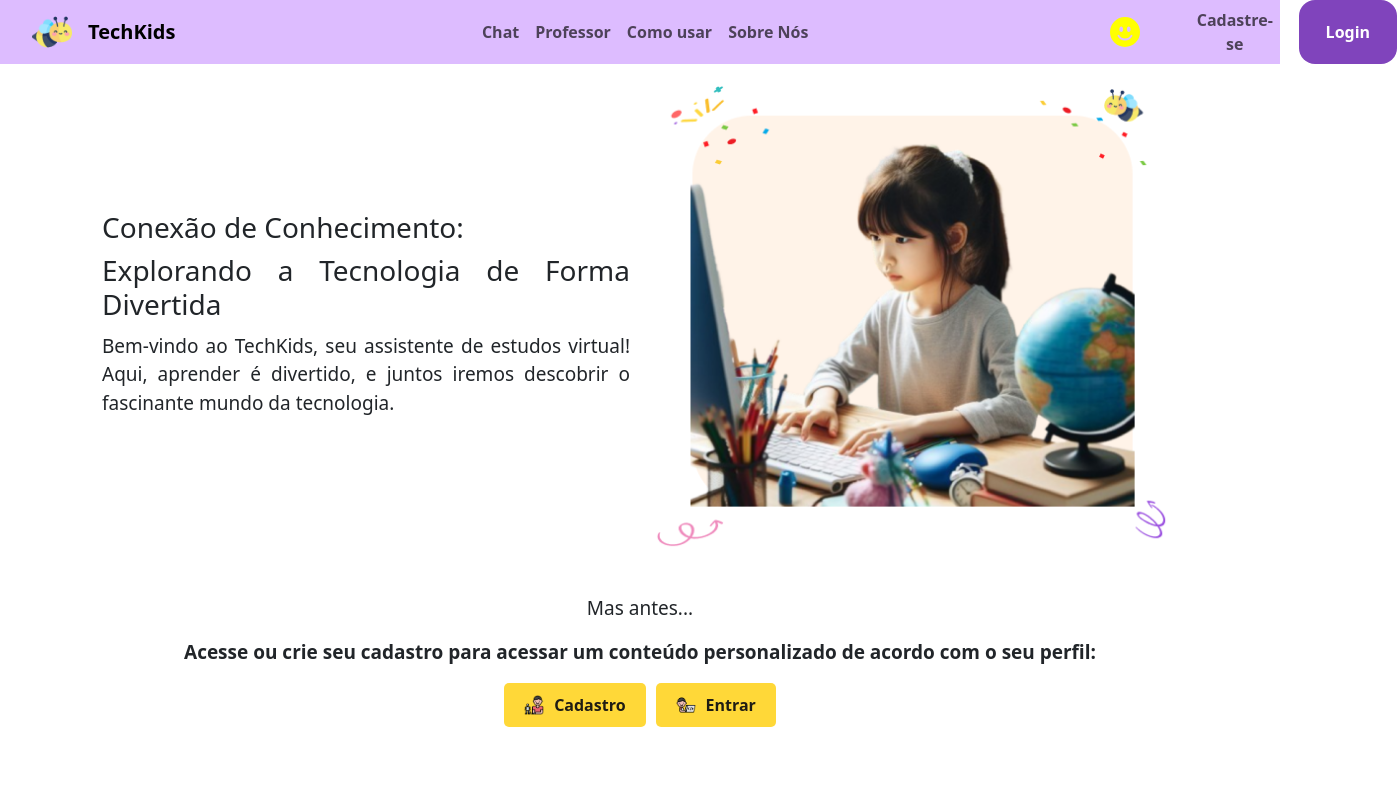
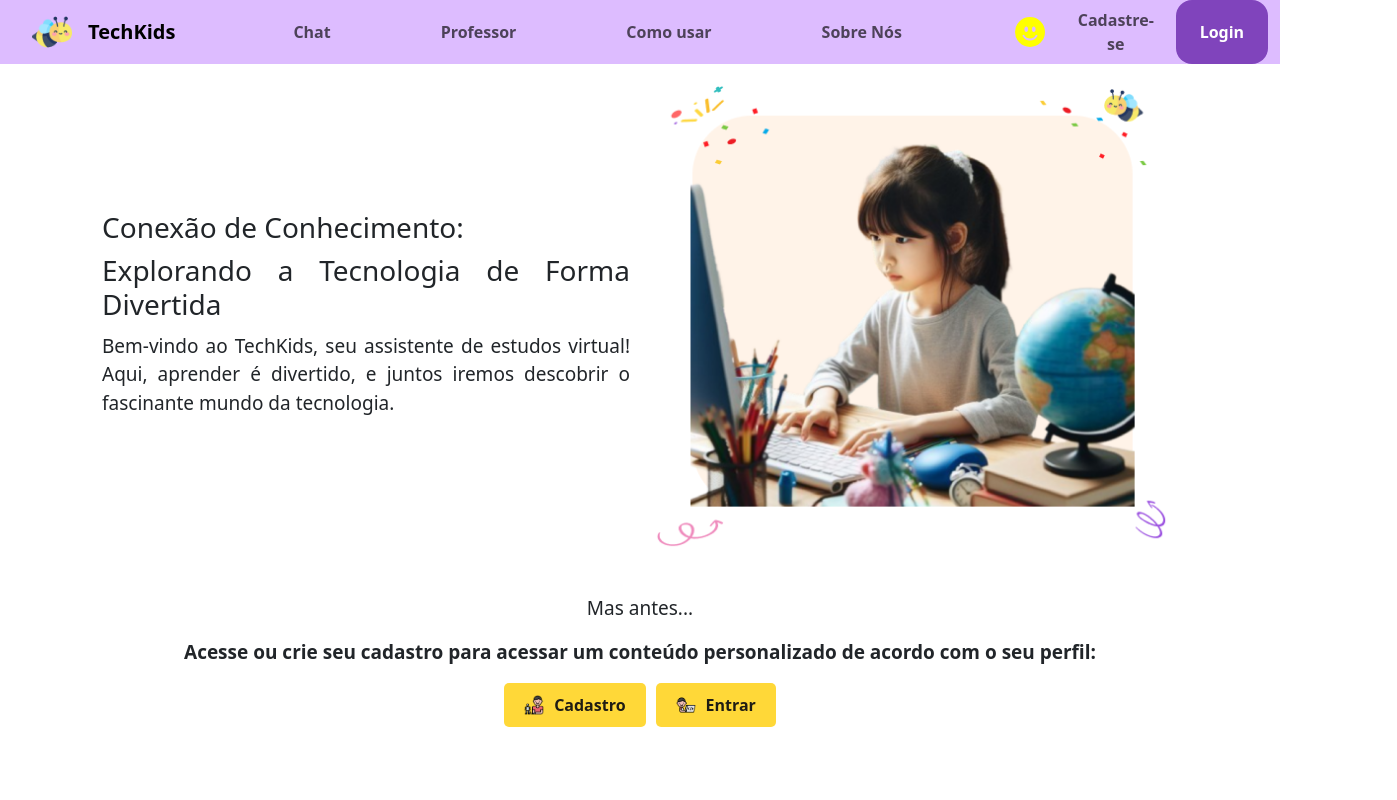
Before and after one commit to guxtavow/TCC, a React (Create React App) app in the folder TCC/: page / in a window 1280 px wide. Shown: the top 800 px of the page, 1397 px wide, since content can reach past the window. Built offline with nearby package versions, Linux system fonts and the light colour scheme.

Commit message:
Home - Update - 04.10.24 - 10:13h

```diff
--- a/TCC/src/componentes/Home/Home.js
+++ b/TCC/src/componentes/Home/Home.js
@@ -56,7 +56,7 @@
                   Conheça o TechBot, nosso amigo virtual que responde suas dúvidas e
                   te guia no mundo digital. Além disso, temos jogos incríveis para tornar o
                   aprendizado ainda mais divertido!
-                  Quer saber mais? <a href="#">Clique aqui</a> para descobrir tudo sobre nós!
+                  Quer saber mais? Clique <a href="#">aqui</a> para descobrir tudo sobre nós!
                 </p>
               </div>
               <div className="image-below-bubble">
--- a/TCC/src/componentes/navbar/Header.css
+++ b/TCC/src/componentes/navbar/Header.css
@@ -1,19 +1,31 @@
+/* Estilos gerais */
 .container-fluid {
-    height: 8vh;
+    height: auto; /* Ajusta a altura automaticamente */
+    overflow: hidden; /* Garante que o conteúdo não "vaze" */
 }
 
-.center {
-    width: 72vw;
-    display: flex;
-    justify-content: center;
-    align-items: center;
+.navbar {
+    padding: 0;
+    overflow: hidden; /* Garante que o conteúdo não "vaze" */
 }
 
+/* Centralização dos itens */
+.center {
+    width: 100%; /* Ajusta a largura para ocupar todo o espaço disponível */
+    display: flex;
+    justify-content: space-evenly;
+    align-items: center;
+    flex-wrap: wrap; /* Permite que os itens quebrem linha se necessário */
+}
+
+/* Estilos do usuário */
 .Usuario {
     display: inline-flex;
-    margin-left: 30px;
+    margin-left: 10px; /* Reduz a margem para telas menores */
+    flex-wrap: nowrap; /* Permite que os itens quebrem linha se necessário */
 }
 
+/* Botão de modo noturno */
 #night {
     border: none;
     background-color: inherit;
@@ -23,15 +35,13 @@
     transition: all 0.9s ease-in-out;
 }
 
+/* Ícones */
 #sunglasses {
     color: #282c34;
     transition: all 0.9s ease-in-out;
 }
 
-.navbar {
-    padding: 0;
-}
-
+/* Links de navegação */
 .nav-link {
     transition: transform 1s ease;
 }
@@ -42,6 +52,7 @@
     transition: transform 1s ease;
 }
 
+/* Botão de login */
 .Login {
     width: 100px;
     background-color: #8044BC;
@@ -56,3 +67,65 @@
     transform: scale(1.2);
     transition: transform 1s ease;
 }
+
+/* Garantir que a navbar contenha todos os elementos */
+.navbar-collapse {
+    display: flex;
+    justify-content: space-between;
+    align-items: center;
+    width: 100%;
+}
+
+.navbar-nav {
+    display: flex;
+    align-items: center;
+    width: 100%;
+    flex-wrap: nowrap; /* Permite que os itens quebrem linha se necessário */
+}
+
+/* Estilos responsivos */
+@media (max-width: 1024px) {
+    .center {
+        width: 100%; /* Ajusta a largura para telas menores */
+    }
+
+    .Usuario {
+        margin-left: 10px; /* Reduz a margem para telas menores */
+    }
+
+    .Login {
+        width: 80px; /* Reduz a largura do botão de login */
+        font-size: 14px; /* Ajusta o tamanho da fonte */
+    }
+}
+
+@media (max-width: 768px) {
+    .center {
+        width: 100%; /* Ajusta a largura para telas menores */
+    }
+
+    .Usuario {
+        flex-direction: column; /* Empilha os itens verticalmente */
+        margin-left: 0; /* Remove a margem esquerda */
+    }
+
+    .Login {
+        width: 100%; /* O botão ocupa toda a largura disponível */
+        margin-top: 10px; /* Adiciona margem superior */
+    }
+
+    .navbar-nav {
+        flex-direction: column; /* Empilha os itens verticalmente */
+        align-items: flex-start; /* Alinha os itens à esquerda */
+    }
+
+    .nav-link {
+        width: 100%; /* Os links ocupam toda a largura disponível */
+        text-align: left; /* Alinha o texto à esquerda */
+    }
+
+    #night {
+        margin-left: 0; /* Remove a margem esquerda */
+        margin-top: 10px; /* Adiciona margem superior */
+    }
+}
--- a/TCC/src/componentes/navbar/Header.js
+++ b/TCC/src/componentes/navbar/Header.js
@@ -1,40 +1,39 @@
-import './Header.css'
-import logoBee from './bee 1.png'
-import { useEffect, useState } from 'react'
+import React, { useEffect, useState } from 'react';
+import './Header.css';
+import logoBee from './bee 1.png';
+
+const SmileIcon = () => (
+    <svg xmlns="http://www.w3.org/2000/svg" width="40" height="30" fill="currentColor" className="bi bi-emoji-smile-fill" viewBox="0 0 16 16">
+        <path d="M8 16A8 8 0 1 0 8 0a8 8 0 0 0 0 16M7 6.5C7 7.328 6.552 8 6 8s-1-.672-1-1.5S5.448 5 6 5s1 .672 1 1.5M4.285 9.567a.5.5 0 0 1 .683.183A3.5 3.5 0 0 0 8 11.5a3.5 3.5 0 0 0 3.032-1.75.5.5 0 1 1 .866.5A4.5 4.5 0 0 1 8 12.5a4.5 4.5 0 0 1-3.898-2.25.5.5 0 0 1 .183-.683M10 8c-.552 0-1-.672-1-1.5S9.448 5 10 5s1 .672 1 1.5S10.552 8 10 8"/>
+    </svg>
+);
+
+const SunglassesIcon = () => (
+    <svg xmlns="http://www.w3.org/2000/svg" width="40" height="30" fill="currentColor" className="bi bi-emoji-sunglasses-fill" viewBox="0 0 16 16">
+        <path d="M8 16A8 8 0 1 0 8 0a8 8 0 0 0 0 16M2.31 5.243A1 1 0 0 1 3.28 4H6a1 1 0 0 1 1 1v.116A4.2 4.2 0 0 1 8 5c.35 0 .69.04 1 .116V5a1 1 0 0 1 1-1h2.72a1 1 0 0 1 .97 1.243l-.311 1.242A2 2 0 0 1 11.439 8H11a2 2 0 0 1-1.994-1.839A3 3 0 0 0 8 6c-.393 0-.74.064-1.006.161A2 2 0 0 1 5 8h-.438a2 2 0 0 1-1.94-1.515zM4.969 9.75A3.5 3.5 0 0 0 8 11.5a3.5 3.5 0 0 0 3.032-1.75.5.5 0 1 1 .866.5A4.5 4.5 0 0 1 8 12.5a4.5 4.5 0 0 1-3.898-2.25.5.5 0 0 1 .866-.5z"/>
+    </svg>
+);
 
 export default function Header() {
-
     const [darkMode, setDarkMode] = useState(() => {
-        const savedMode = localStorage.getItem('dark-mode')
-        return savedMode ? JSON.parse(savedMode) : false
-    })
+        const savedMode = localStorage.getItem('dark-mode');
+        return savedMode ? JSON.parse(savedMode) : false;
+    });
 
     const toggleDarkMode = () => {
         setDarkMode(prev => {
-            localStorage.setItem('dark-mode', JSON.stringify(!prev))
-            return !prev
-        })
-    }
+            localStorage.setItem('dark-mode', JSON.stringify(!prev));
+            return !prev;
+        });
+    };
 
     useEffect(() => {
         if (darkMode) {
-            document.body.classList.add('dark-mode')
+            document.body.classList.add('dark-mode');
         } else {
-            document.body.classList.remove('dark-mode')
+            document.body.classList.remove('dark-mode');
         }
-    }, [darkMode])
-
-    const smile = (
-        <svg xmlns="http://www.w3.org/2000/svg" width="40" height="30" fill="currentColor" className="bi bi-emoji-smile-fill" viewBox="0 0 16 16">
-            <path d="M8 16A8 8 0 1 0 8 0a8 8 0 0 0 0 16M7 6.5C7 7.328 6.552 8 6 8s-1-.672-1-1.5S5.448 5 6 5s1 .672 1 1.5M4.285 9.567a.5.5 0 0 1 .683.183A3.5 3.5 0 0 0 8 11.5a3.5 3.5 0 0 0 3.032-1.75.5.5 0 1 1 .866.5A4.5 4.5 0 0 1 8 12.5a4.5 4.5 0 0 1-3.898-2.25.5.5 0 0 1 .183-.683M10 8c-.552 0-1-.672-1-1.5S9.448 5 10 5s1 .672 1 1.5S10.552 8 10 8"/>
-        </svg>
-    )
-
-    const smile_night = (
-        <svg xmlns="http://www.w3.org/2000/svg" width="40" height="30" fill="currentColor" className="bi bi-emoji-sunglasses-fill" viewBox="0 0 16 16">
-            <path d="M8 16A8 8 0 1 0 8 0a8 8 0 0 0 0 16M2.31 5.243A1 1 0 0 1 3.28 4H6a1 1 0 0 1 1 1v.116A4.2 4.2 0 0 1 8 5c.35 0 .69.04 1 .116V5a1 1 0 0 1 1-1h2.72a1 1 0 0 1 .97 1.243l-.311 1.242A2 2 0 0 1 11.439 8H11a2 2 0 0 1-1.994-1.839A3 3 0 0 0 8 6c-.393 0-.74.064-1.006.161A2 2 0 0 1 5 8h-.438a2 2 0 0 1-1.94-1.515zM4.969 9.75A3.5 3.5 0 0 0 8 11.5a3.5 3.5 0 0 0 3.032-1.75.5.5 0 1 1 .866.5A4.5 4.5 0 0 1 8 12.5a4.5 4.5 0 0 1-3.898-2.25.5.5 0 0 1 .866-.5z"/>
-        </svg>
-    )
+    }, [darkMode]);
 
     return (
         <nav className="navbar navbar-expand-lg" style={{ backgroundColor: '#DDBCFF' }}>
@@ -64,7 +63,7 @@ export default function Header() {
                         </div>
 
                         <button onClick={toggleDarkMode} id='night' aria-label={darkMode ? 'Ativar modo claro' : 'Ativar modo escuro'}>
-                            {darkMode ? smile_night : smile}
+                            {darkMode ? <SunglassesIcon /> : <SmileIcon />}
                         </button>
 
                         <div className='Usuario'>
@@ -77,5 +76,5 @@ export default function Header() {
                 </div>
             </div>
         </nav>
-    )
+    );
 }
```
Also changed, not shown: TCC/src/componentes/paisEprofessores/paisEprofessores.js (added, +11 -0 lines), TCC/src/componentes/paisEprofessores/paisEprofessores.css (added).
